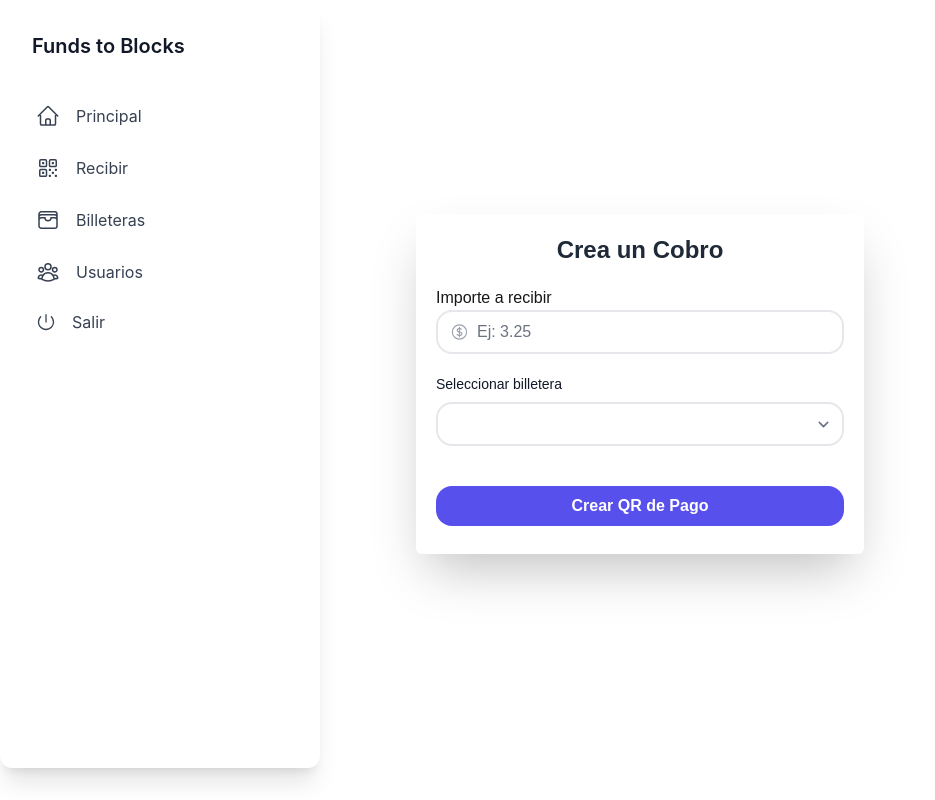
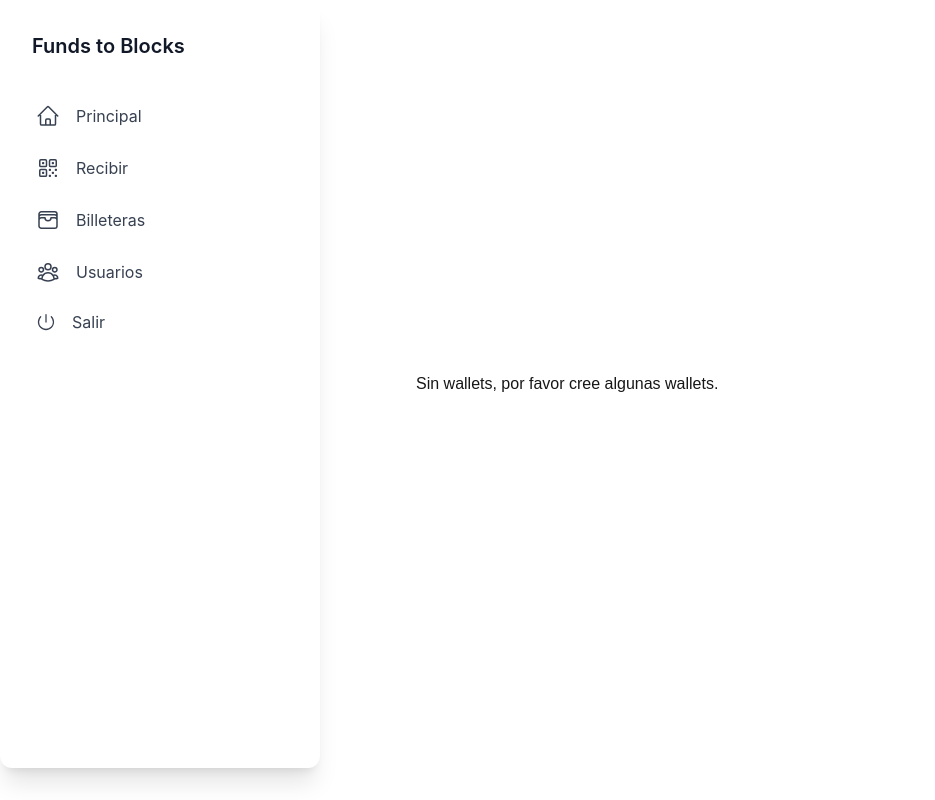
Before and after one commit to Pignatar0md/fundstoblocks, a Next.js app: page /Auth/Receive in a window 1280 px wide. Shown: the whole page, without its empty margins (0-935 px from the left). Built offline with nearby package versions, Linux system fonts and the light colour scheme.

Commit message:
New property in ManagedUser type. Shows message if no wallets are created in Receive page.

```diff
--- a/src/app/Auth/Receive/page.tsx
+++ b/src/app/Auth/Receive/page.tsx
@@ -33,6 +33,7 @@ export default function ReceivePage() {
 	return (
 		<div className="flex lg:w-1/2 justify-center items-center space-y-8">
 			<div className="w-full px-8 md:px-32 lg:px-24">
+				{wallet && wallet.value ? (
 					<form
 						action={createQRCode}
 						className="bg-white rounded-md shadow-2xl p-5"
@@ -72,6 +73,9 @@ export default function ReceivePage() {
 						</div>
 						<Button text={"Crear QR de Pago"} type="submit" />
 					</form>
+				) : (
+					<span>Sin wallets, por favor cree algunas wallets.</span>
+				)}
 			</div>
 		</div>
 	);
--- a/src/types/User.d.ts
+++ b/src/types/User.d.ts
@@ -18,4 +18,5 @@ export type ManagedUser = {
 	avatar?: string;
 	phone?: string;
 	password: string;
+	users: string;
 };
```
Lines whose indentation alone changed are shown as unchanged.
